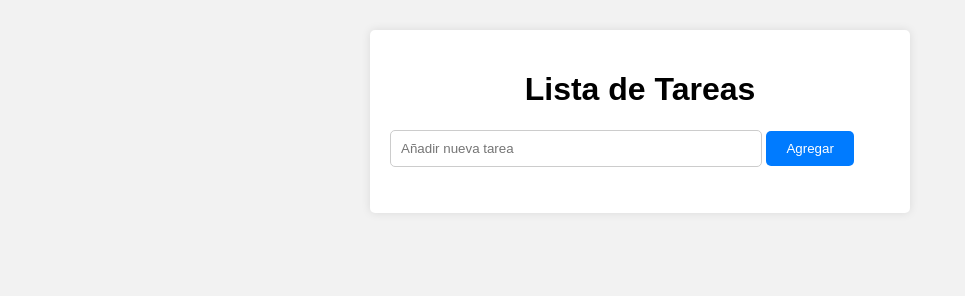
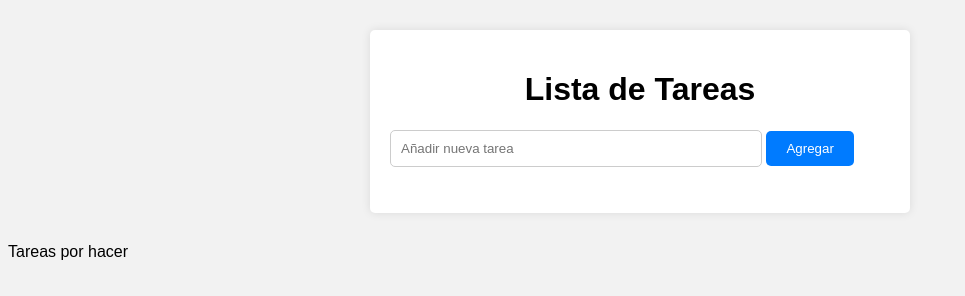
Before and after one commit to Artenlaclase/app-ListaDeTareas, a plain HTML site: page index.html in a window 1280 px wide. Shown: the whole page, without its empty margins (0-965 px from the left). Drawn offline with Linux system fonts and the light colour scheme.

Commit message:
actualización

```diff
--- a/index.html
+++ b/index.html
@@ -13,6 +13,9 @@
         <button id="addTaskBtn">Agregar</button>
         <ul id="taskList"></ul>
     </div>
+    <div>
+        <hi>Tareas por hacer</hi>
+    </div>
     <script src="./js/app.js"></script>
 </body>
 </html>
```
